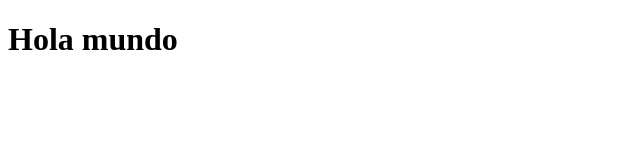
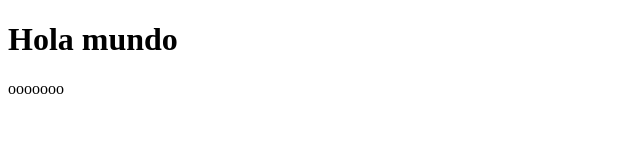
Before and after one commit to Eli-Jiron/TestRepo, a plain HTML site: page index.html in a window 1280 px wide. Shown: the full height of the page, 0-640 px from the left. Drawn offline with Linux system fonts and the light colour scheme.

Commit message:
test test

```diff
--- a/index.html
+++ b/index.html
@@ -7,5 +7,7 @@
 </head>
 <body>
      <h1>Hola  mundo</h1>
+     <p>ooooooo
+     </p>
 </body>
 </html>
```
